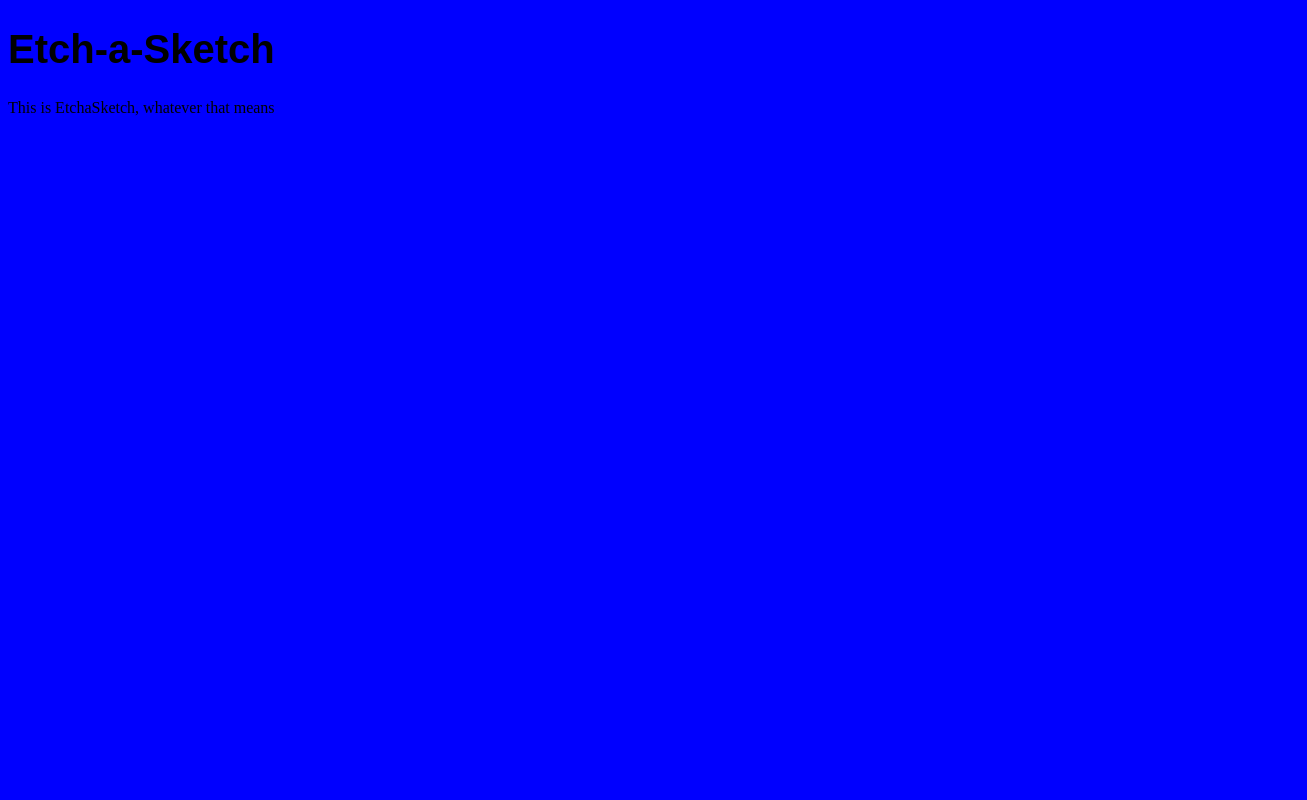
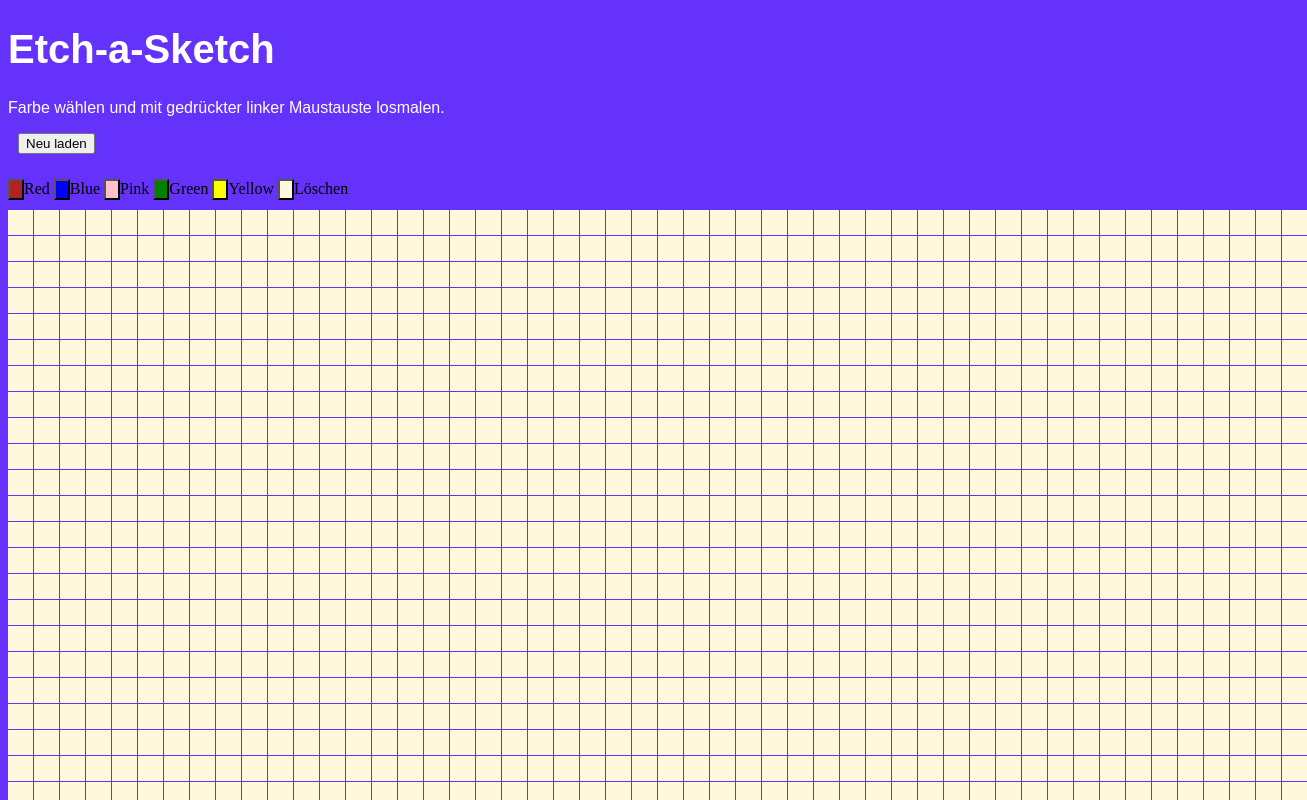
Before and after one commit to JimBaba/etchasketch, a plain HTML site: page index.html in a window 1280 px wide. Shown: the top 800 px of the page, 1307 px wide, since content can reach past the window. Drawn offline with Linux system fonts and the light colour scheme.

Commit message:
Add files via upload

```diff
--- a/index.html
+++ b/index.html
@@ -12,13 +12,20 @@
     <header>
         <h1>Etch-a-Sketch</h1>
     </header>
-    <div class="intro">
-        <p>This is EtchaSketch, whatever that means</p>
+    <div id="intro">
+        <p>Farbe wählen und mit gedrückter linker Maustauste losmalen.</p>
     </div>
-    <div class="gridMain">
-        <div class="gridEtch">
+    <button id="reset" onclick = window.location.reload()>Neu laden</button>
+    <div id="color-picker">
+        <input type="button" class="btn" id="red">Red</input>
+        <input type="button" class="btn" id="blue" >Blue</input>
+        <input type="button" class="btn" id="pink">Pink</input>
+        <input type="button" class="btn" id="green">Green</input>
+        <input type="button" class="btn" id="yellow">Yellow</input>
+        <input type="button" class="btn" id="cornsilk">Löschen</input>
+    </div>
+    <div class="gc" id="grid-container">
 
-        </div>
 
     </div>
 
--- a/scripts.js
+++ b/scripts.js
@@ -0,0 +1,59 @@
+
+let mouseIsDown = false;
+
+if(window.addEventListener("mousedown", function mousePress(){
+    mouseIsDown = true;
+    console.log("Is down", mouseIsDown);
+}
+));
+
+if(window.addEventListener("mouseup", function mouseUp(){
+    mouseIsDown = false;
+    console.log("not pressed", mouseIsDown)
+}
+));
+
+
+const divCont = document.getElementById("grid-container");
+
+function makeGrid(rows, cols) {
+
+    divCont.style.setProperty("--grid-rows",rows);
+    divCont.style.setProperty("--grid-cols", cols);
+
+    for(let i = 0; i < (rows * cols); i++){
+        let cell = document.createElement("div");
+        divCont.appendChild(cell).className = "grid-area";
+    }
+
+}
+
+
+
+divCont.addEventListener("mouseover", transformCells);
+
+
+let btn = document.querySelectorAll("input")
+btn.forEach(colorBtn => colorBtn.addEventListener("click", colorPicker));
+
+
+
+
+let color = "red";
+
+function colorPicker(e){
+    color = e.target.id;
+    return color;
+}
+
+function transformCells(e){
+    if(e.target.className == "gc"){
+        return
+    } else if(mouseIsDown){
+    e.target.style.backgroundColor = color;
+    }
+}
+
+
+
+makeGrid(50, 50)
--- a/styles.css
+++ b/styles.css
@@ -1,5 +1,5 @@
 :root {
-    background-color: blue;
+    background-color: rgb(100,50,250);
     --grid-cols: 1;
     --grid-rows: 1;
 }
@@ -7,8 +7,69 @@
 h1 {
     font-family: Arial, Helvetica, sans-serif;
     font-size: 40px;
+    color: white;
 }
 
-.gridEtch{
+#intro {
+    font-family: Arial, Helvetica, sans-serif;
+    color: white;
+}
+
+
+#grid-container {
+    display: grid;
+    grid-gap: 1px;
+    grid-template-rows: repeat(var(--grid-rows), 25px);
+    grid-template-columns: repeat(var(--grid-cols), 25px);
+    background-color:  rgb(100,50,250);
 
 }
+
+.grid-area {
+    background-color: cornsilk;
+    text-align: center;
+    color: white;
+}
+
+.grid-area > div {
+    background-color: firebrick;
+}
+
+#reset {
+    margin-left: 10px;
+    margin-bottom: 25px;
+}
+
+#color-picker {
+    margin-bottom: 10px;;
+}
+
+#red {
+    background-color: firebrick;
+    color: white;
+}
+
+#blue {
+    background-color: blue;
+    color: white;
+}
+
+#green {
+    background-color: green;
+    color:white;
+}
+
+#pink {
+    background-color: pink;
+    color: black;
+}
+
+#yellow {
+    background-color: yellow;
+    color: black;
+}
+
+#cornsilk {
+    background-color: cornsilk;
+    color: cornsilk;
+}
```
Also changed, not shown: scripts2.js (added, +39 -0 lines).
